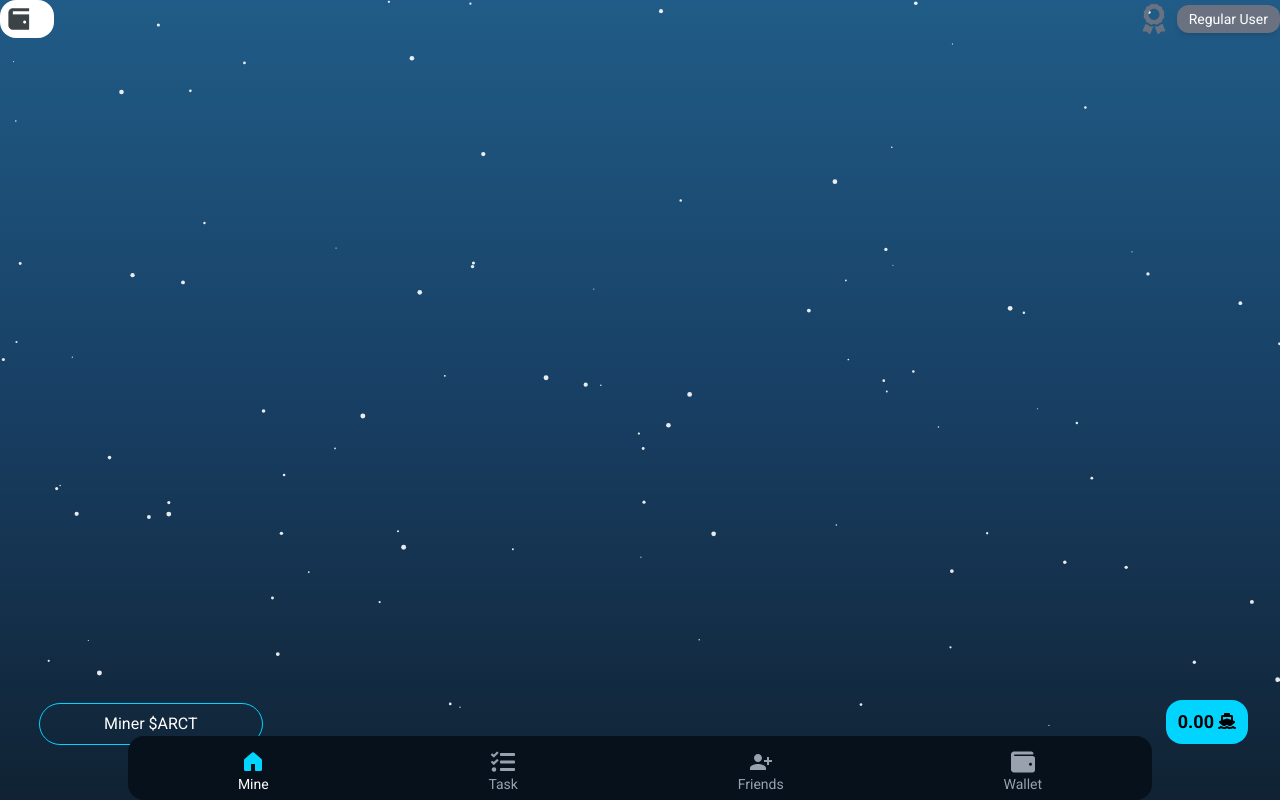
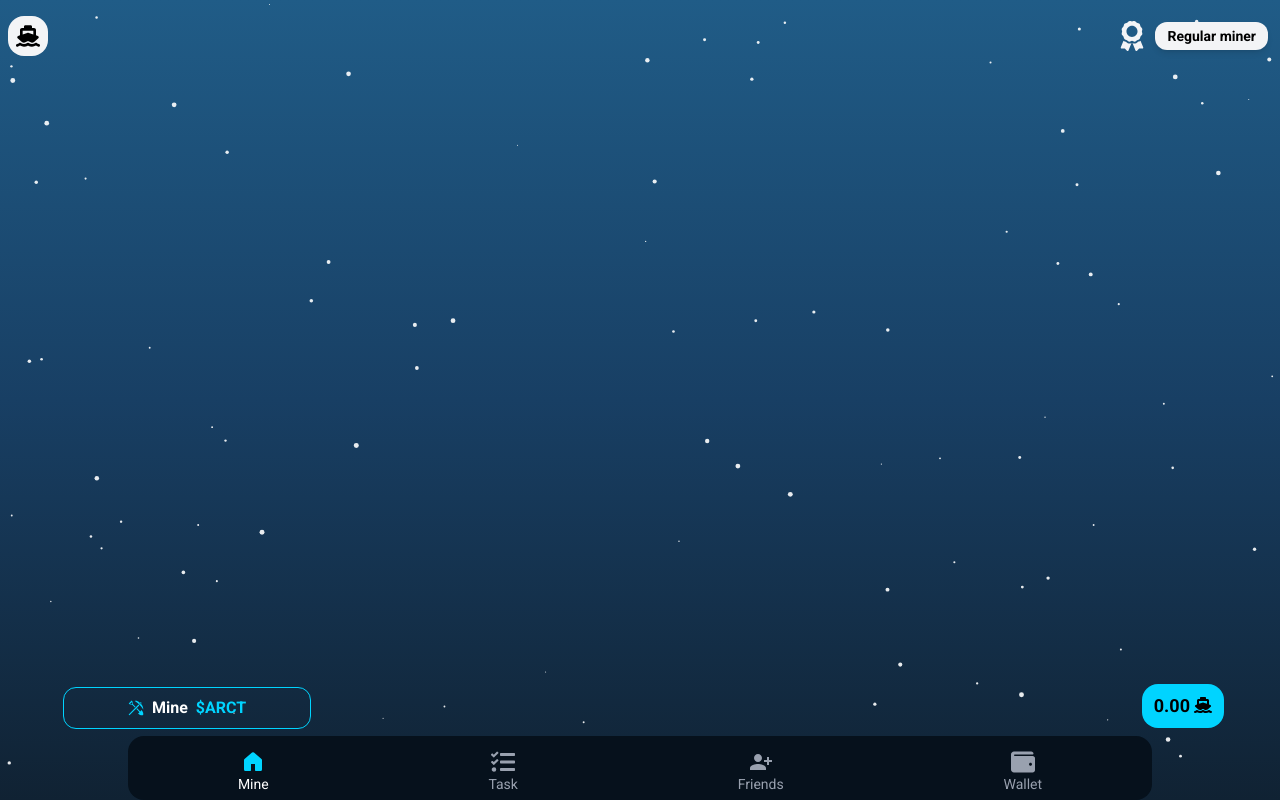
Before and after one commit to myconpeter/artcBot-frontend, a React (Vite) app: page /mine in a window 1280 px wide. Built offline with nearby package versions, Linux system fonts and the light colour scheme; no server answers.

Commit message:
on the task page

```diff
--- a/src/component/PremiumUser.jsx
+++ b/src/component/PremiumUser.jsx
@@ -10,15 +10,13 @@ const PremiumUser = ({ isLoading, miningPremiumUser }) => {
           animate={{ opacity: [0, 1, 0] }}
           transition={{ repeat: Infinity, duration: 1 }}
           className='text-gray-500 text-sm'
-        >
-          Loading...
-        </motion.span>
+        ></motion.span>
       ) : (
         <motion.div
           animate={{ rotate: [0, -10, 10, -10, 0] }}
           transition={{ repeat: Infinity, duration: 0.5, repeatDelay: 1.5 }}
         >
-          <FaAward className={`${miningPremiumUser ? 'text-yellow-400' : 'text-gray-500'} text-3xl font-bold`} />
+          <FaAward className={`${miningPremiumUser ? 'text-[#00D4FF]' : 'text-gray-100'} text-3xl font-bold`} />
         </motion.div>
       )}
 
@@ -32,7 +30,7 @@ const PremiumUser = ({ isLoading, miningPremiumUser }) => {
               animate={{ x: 0, opacity: 1 }}
               exit={{ x: 20, opacity: 0 }}
               transition={{ duration: 0.4, ease: 'easeOut' }}
-              className='px-3 py-1 bg-gradient-to-r from-yellow-400 to-yellow-600 text-white text-sm rounded-xl shadow-md'
+              className='px-3 py-1 bg-[#00D4FF] text-black font-semibold text-sm rounded-xl shadow-md mr-3'
             >
               Premium User
             </motion.div>
@@ -44,9 +42,9 @@ const PremiumUser = ({ isLoading, miningPremiumUser }) => {
               animate={{ x: 0, opacity: 1 }}
               exit={{ x: 20, opacity: 0 }}
               transition={{ duration: 0.4, ease: 'easeOut' }}
-              className='px-3 py-1 bg-gray-500 text-white text-sm rounded-xl shadow-md'
+              className='px-3 py-1 bg-gray-100 font-semibold text-black text-sm rounded-xl shadow-md mr-3'
             >
-              Regular User
+              Regular miner
             </motion.div>
           )}
         </AnimatePresence>
--- a/src/pages/Mine.jsx
+++ b/src/pages/Mine.jsx
@@ -4,12 +4,14 @@ import { useStartFarmingMutation, useClaimFarmingMutation } from '../redux/api/F
 import { Link } from 'react-router-dom'
 import { motion } from 'framer-motion'
 import WalletIcon from '../assets/icon/walletIcon.png'
-import Rate from '../assets/icon/rate.gif'
 import PremiumUser from '../component/PremiumUser'
-import BgOne from '../assets/image/bgOne.png'
 import ArcticBgOne from '../component/background/ArcticBgOne'
 import ArcticBgTwo from '../component/background/ArcticBgTwo'
 import { FaShip } from 'react-icons/fa6'
+import { FaClock } from 'react-icons/fa'
+import { FaHandHoldingUsd } from 'react-icons/fa'
+import { GiDigDug } from 'react-icons/gi'
+import toast from 'react-hot-toast'
 
 const Mine = () => {
   const { data, isLoading, refetch } = useMyInfoQuery()
@@ -22,12 +24,13 @@ const Mine = () => {
   const burnTime = data?.data?.Burn ? new Date(data?.data?.Burn).getTime() : null
   const miningEndTime = data?.data?.MiningEndTime ? new Date(data?.data?.MiningEndTime).getTime() : null
   const miningStartTime = data?.data?.MiningStartTime ? new Date(data?.data?.MiningStartTime).getTime() : null
+  const username = data?.data?.Username || ' '
 
   const [countdown, setCountdown] = useState(null)
   const [burnCountdown, setBurnCountdown] = useState(null)
   const [liveMiningAmount, setLiveMiningAmount] = useState(0)
   const [isMiningActive, setIsMiningActive] = useState(miningStatus)
-  const mineSpeed = data?.data?.miningLevel
+  const mineSpeed = 0.01
   const totalAmountThatCanBeMined = 100
 
   useEffect(() => {
@@ -77,24 +80,26 @@ const Mine = () => {
     const seconds = Math.floor((ms / 1000) % 60)
     const minutes = Math.floor((ms / 1000 / 60) % 60)
     const hours = Math.floor(ms / 1000 / 3600)
-    return `${hours}h ${minutes}m ${seconds}s`
+    return `${hours}: ${minutes}: ${seconds}`
   }
 
   return (
     <div className='relative flex flex-col  h-screen w-full overflow-hidden text-white'>
-      <ArcticBgOne />
+      {/* <ArcticBgOne /> */}
       <ArcticBgTwo />
-      <div className='flex justify-between items-center'>
-        <Link to='/wallet' className='bg-white flex items-center gap-4 p-2 rounded-2xl'>
-          <img src={WalletIcon} alt='walletIcon' />
-          <p className='text-black'>{isLoading ? 'loading' : wallet}</p>
-        </Link>
+      <div className='flex justify-between items-center mt-2'>
+        <div className=' flex items-center gap-2 p-2 rounded-2xl'>
+          <div className='bg-gray-100 h-10 w-10 flex items-center justify-center rounded-2xl'>
+            <FaShip className=' text-black text-2xl' />
+          </div>
+          <p className='text-white font-semibold'>{isLoading ? ' ' : username}</p>
+        </div>
         <PremiumUser isLoading={isLoading} miningPremiumUser={miningPremiumUser} />
       </div>
 
       <div className='mt-5 flex flex-col items-center  fixed bottom-14'>
         <div className='relative flex flex-row-reverse  justify-center w-[90%]  items-center'>
-          <p className='fixed flex items justify-center gap-1 font-bold mt-5 text-black bg-[#00D4FF] px-3 py-2 right-8 bottom-14 text-lg rounded-2xl'>
+          <p className='fixed flex items justify-center gap-1 font-bold mt-5 text-black bg-[#00D4FF] px-3 py-2 right-14 bottom-18 text-lg rounded-2xl'>
             {liveMiningAmount.toFixed(2)} <FaShip className='mt-1' />
           </p>
 
@@ -103,11 +108,12 @@ const Mine = () => {
               <p>Loading...</p>
             ) : miningStatus && countdown > 0 ? (
               <motion.div
-                className='bg-[#00588D] rounded-3xl text-white px-4 py-1 text-center'
+                className='fixed flex gap-2  bg-transparent outline-1 outline-[#00D4FF] left-16 bottom-18 rounded-xl text-white px-14 py-2 text-center transition font-bold'
                 animate={{ opacity: [0.6, 1, 0.6] }}
                 transition={{ repeat: Infinity, duration: 1 }}
               >
-                Mining {formatTime(countdown)}
+                <FaClock className='mt-1' />
+                Get after <span className='text-[#00D4FF] font-bold'>{formatTime(countdown)}</span>
               </motion.div>
             ) : miningStatus && miningEndTime && Date.now() >= miningEndTime ? (
               <div
@@ -116,33 +122,41 @@ const Mine = () => {
                     userId: data?.data?._id,
                     amount: liveMiningAmount,
                   })
-                  setLiveMiningAmount(0) // Reset mined amount
+                  setLiveMiningAmount(0)
+                  toast.success('Claim Successful 😃') // Reset mined amount
                   refetch()
                 }}
-                className='bg-[#00D4FF] text-white font-bold rounded-3xl px-6 py-3 mt-4 shadow-lg hover:bg-green-700 transition'
+                className='fixed flex gap-2  bg-[#00D4FF] outline-1 outline-white left-16 bottom-18  text-black px-16 py-2 text-center transition font-bold rounded-xl'
               >
+                <FaHandHoldingUsd className='mt-1' />
                 Claim Mining
               </div>
             ) : (
               <div
-                onClick={() => startFarming().then(refetch)}
-                className='fixed bg-transparent outline-1 outline-[#00D4FF] left-10 bottom-14 rounded-3xl text-white px-16 py-2 text-center transition'
+                onClick={() =>
+                  startFarming().then(() => {
+                    refetch()
+                    toast.success('Mining started 😃')
+                  })
+                }
+                className='fixed flex gap-2  bg-transparent outline-1 outline-[#00D4FF] left-16 bottom-18  text-white px-16 py-2 text-center transition font-bold rounded-xl'
               >
-                Miner ${import.meta.env.VITE_SYMBOL}
+                <GiDigDug className='text-[#00D4FF] font-bold mt-1' />
+                Mine <span className='text-[#00D4FF] font-bold'>${import.meta.env.VITE_SYMBOL}</span>
               </div>
             )}
           </div>
 
           {/* Burn Timer */}
-          {/* {!miningPremiumUser && miningStatus && burnCountdown > 0 && countdown <= 0 && (
-            <p className='text-red-500 text-sm mt-5'>
+          {!miningPremiumUser && miningStatus && burnCountdown > 0 && countdown <= 0 && (
+            <p className='fixed bottom-32 left-16  text-red-500 text-sm mt-5'>
               Mined will burn if not claimed after {formatTime(burnCountdown)}
             </p>
           )}
 
           {!miningPremiumUser && burnCountdown === 0 && (
-            <p className='text-red-500 font-semibold mt-5'>Tokens burned!</p>
-          )} */}
+            <p className='fixed left-10 bottom-32 text-center text-red-500 font-semibold mt-5'>Tokens burned!</p>
+          )}
         </div>
       </div>
     </div>
```
